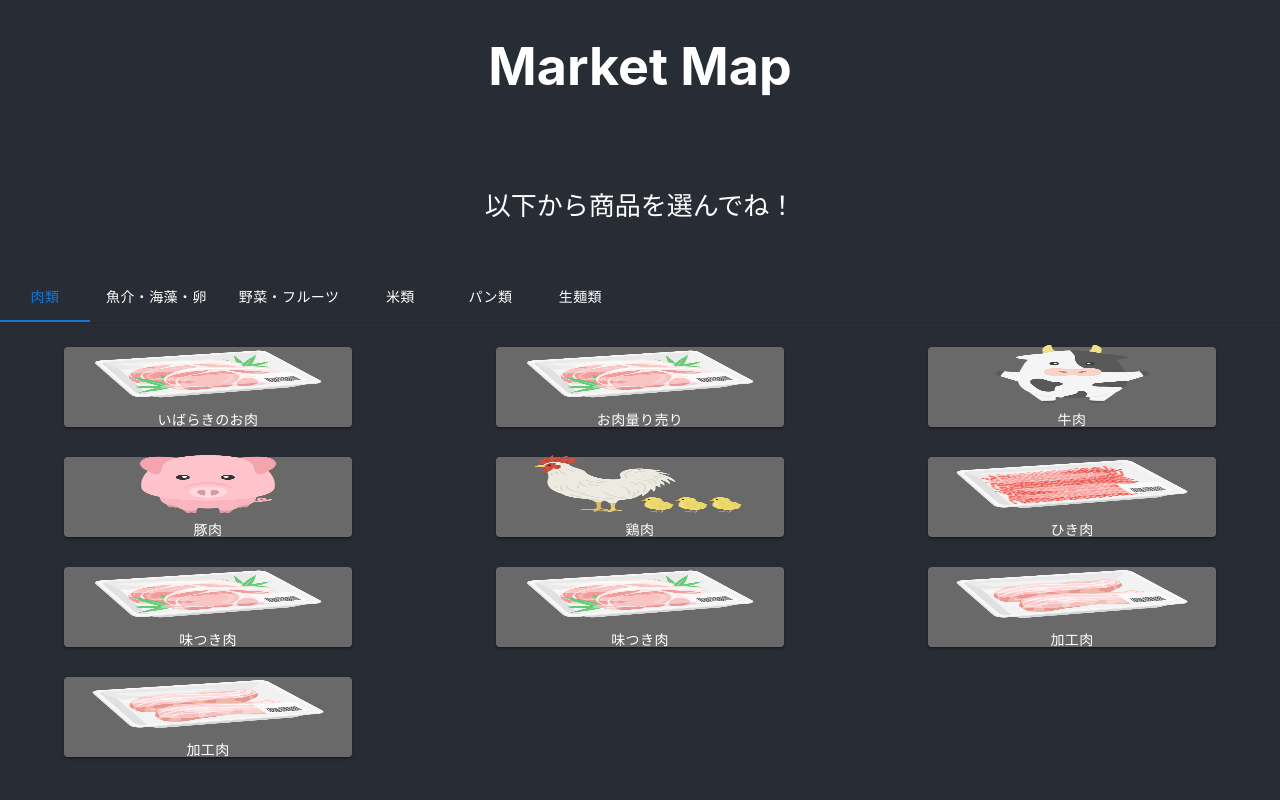
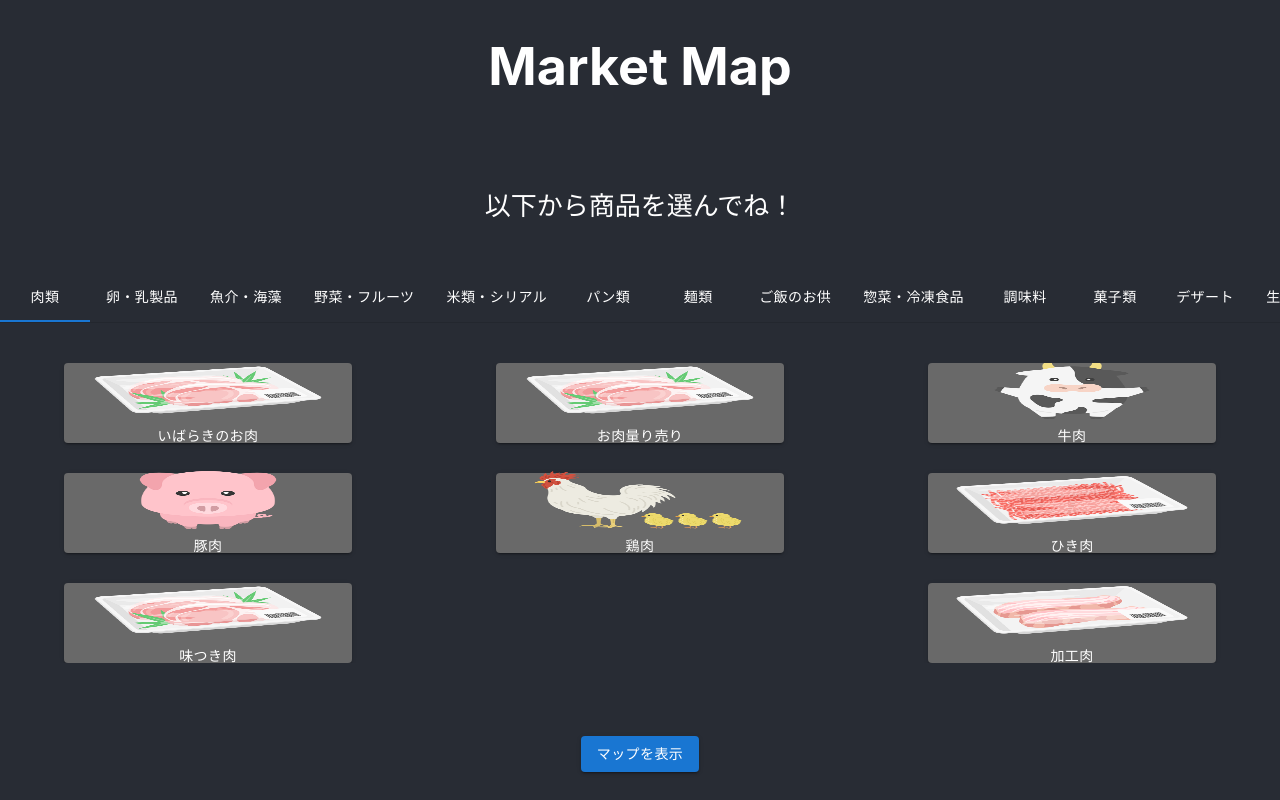
Before and after one commit to enpitut2023/MarketMap_front, a React (Create React App) app: page / in a window 1280 px wide. Shown: the top 800 px of the page. Built offline with nearby package versions, Linux system fonts and the light colour scheme.

Commit message:
全商品を入る

```diff
--- a/src/App.jsx
+++ b/src/App.jsx
@@ -142,32 +142,98 @@ function App() {
         </p>
         <Box sx={{ width: '100%'}}>
           <Box sx={{ borderBottom: 1, borderColor: 'divider'}}>
-            <Tabs value={value} onChange={handleChange} variant="scrollable" scrollButtons="auto">
-              <Tab label="肉類" {...a11yProps(0)} sx={{ color: '#ffffff' }}/>
-              <Tab label="魚介・海藻・卵" {...a11yProps(1)} sx={{ color: '#ffffff' }}/>
-              <Tab label="野菜・フルーツ" {...a11yProps(2)} sx={{ color: '#ffffff' }}/>
-              <Tab label="米類" {...a11yProps(3)} sx={{ color: '#ffffff' }}/>
-              <Tab label="パン類" {...a11yProps(4)} sx={{ color: '#ffffff' }}/>
-              <Tab label="生麺類" {...a11yProps(5)} sx={{ color: '#ffffff' }}/>
+            <Tabs value={value} onChange={handleChange} variant="scrollable" scrollButtons="auto" textColor="#ffffff">
+              <Tab label="肉類" {...a11yProps(0)} />
+              <Tab label="卵・乳製品" {...a11yProps(1)} />
+              <Tab label="魚介・海藻" {...a11yProps(2)} />
+              <Tab label="野菜・フルーツ" {...a11yProps(3)} />
+              <Tab label="米類・シリアル" {...a11yProps(4)} />
+              <Tab label="パン類" {...a11yProps(5)} />
+              <Tab label="麺類" {...a11yProps(6)} />
+              <Tab label="ご飯のお供" {...a11yProps(7)} />
+              <Tab label="惣菜・冷凍食品" {...a11yProps(8)} />
+              <Tab label="調味料" {...a11yProps(9)} />
+              <Tab label="菓子類" {...a11yProps(10)} />
+              <Tab label="デザート" {...a11yProps(11)} />
+              <Tab label="生活用品" {...a11yProps(12)} />
+              <Tab label="飲料" {...a11yProps(13)} />
+              <Tab label="その他" {...a11yProps(14)} />
             </Tabs>
           </Box>
           <CustomTabPanel value={value} index={0}>
+          <ul className='buttons'>
             <DatabaseButtons database={csvData} addelem={addelem} category={'肉類'}/>
+          </ul>
           </CustomTabPanel>
           <CustomTabPanel value={value} index={1}>
-            <DatabaseButtons database={csvData} addelem={addelem} category={'魚介・海藻'}/>
+          <ul className='buttons'>
+            <DatabaseButtons database={csvData} addelem={addelem} category={'卵・乳製品'}/>
+          </ul>
           </CustomTabPanel>
           <CustomTabPanel value={value} index={2}>
-            <DatabaseButtons database={csvData} addelem={addelem} category={'野菜・フルーツ'}/>
+          <ul className='buttons'>
+            <DatabaseButtons database={csvData} addelem={addelem} category={'魚介・海藻'}/>
+          </ul>
           </CustomTabPanel>
           <CustomTabPanel value={value} index={3}>
-            <DatabaseButtons database={csvData} addelem={addelem} category={'米類'}/>
+          <ul className='buttons'>
+            <DatabaseButtons database={csvData} addelem={addelem} category={'野菜・フルーツ'}/>
+          </ul>
           </CustomTabPanel>
           <CustomTabPanel value={value} index={4}>
-            <DatabaseButtons database={csvData} addelem={addelem} category={'パン類'}/>
+          <ul className='buttons'>
+            <DatabaseButtons database={csvData} addelem={addelem} category={'米類・シリアル'}/>
+          </ul>
           </CustomTabPanel>
           <CustomTabPanel value={value} index={5}>
-            <DatabaseButtons database={csvData} addelem={addelem} category={'生麺類'}/>
+          <ul className='buttons'>
+            <DatabaseButtons database={csvData} addelem={addelem} category={'パン類'}/>
+          </ul>
+          </CustomTabPanel>
+          <CustomTabPanel value={value} index={6}>
+          <ul className='buttons'>
+            <DatabaseButtons database={csvData} addelem={addelem} category={'麺類'}/>
+          </ul>
+          </CustomTabPanel>
+          <CustomTabPanel value={value} index={7}>
+          <ul className='buttons'>
+            <DatabaseButtons database={csvData} addelem={addelem} category={'ご飯のお供'}/>
+          </ul>
+          </CustomTabPanel>
+          <CustomTabPanel value={value} index={8}>
+          <ul className='buttons'>
+            <DatabaseButtons database={csvData} addelem={addelem} category={'惣菜・冷凍食品'}/>
+          </ul>
+          </CustomTabPanel>
+          <CustomTabPanel value={value} index={9}>
+          <ul className='buttons'>
+            <DatabaseButtons database={csvData} addelem={addelem} category={'調味料'}/>
+          </ul>
+          </CustomTabPanel>
+          <CustomTabPanel value={value} index={10}>
+          <ul className='buttons'>
+            <DatabaseButtons database={csvData} addelem={addelem} category={'菓子類'}/>
+          </ul>
+          </CustomTabPanel>
+          <CustomTabPanel value={value} index={11}>
+          <ul className='buttons'>
+            <DatabaseButtons database={csvData} addelem={addelem} category={'デザート'}/>
+          </ul>
+          </CustomTabPanel>
+          <CustomTabPanel value={value} index={12}>
+          <ul className='buttons'>
+            <DatabaseButtons database={csvData} addelem={addelem} category={'生活用品'}/>
+          </ul>
+          </CustomTabPanel>
+          <CustomTabPanel value={value} index={13}>
+          <ul className='buttons'>
+            <DatabaseButtons database={csvData} addelem={addelem} category={'飲料'}/>
+          </ul>
+          </CustomTabPanel>
+          <CustomTabPanel value={value} index={14}>
+          <ul className='buttons'>
+            <DatabaseButtons database={csvData} addelem={addelem} category={'その他'}/>
+          </ul>
           </CustomTabPanel>
         </Box>
 
```
Also changed, not shown: public/data.csv.
